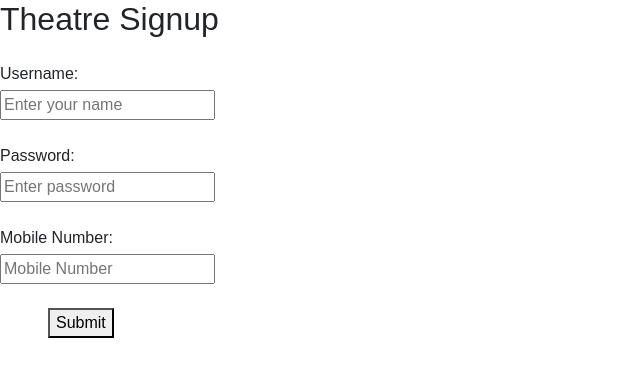
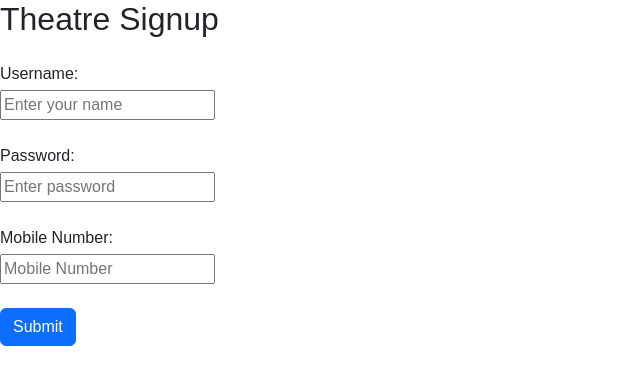
Before and after one commit to Pravallika8143/BookMyShowApp, a React (Vite) app: page /theatreSignup in a window 1280 px wide. Shown: the top 384 px of the page, without its empty margins (0-640 px from the left). Built offline with nearby package versions, Linux system fonts and the light colour scheme.

Commit message:
theatre-signup

```diff
--- a/src/assets/features/theatres/TheatreSignup.jsx
+++ b/src/assets/features/theatres/TheatreSignup.jsx
@@ -20,7 +20,7 @@ function TheatreSignup() {
             <input type='text' {...theatreForm.getFieldProps('password')} placeholder='Enter password'/><br/><br/>
         <label className='mb-1 '>Mobile Number:</label><br/>
             <input type='text' {...theatreForm.getFieldProps('mobile')} placeholder='Mobile Number'/><br/><br/>
-        <button className='ms-5'>Submit</button>
+        <button className='btn btn-primary'>Submit</button>
         </form>
     </div>
   )
```
